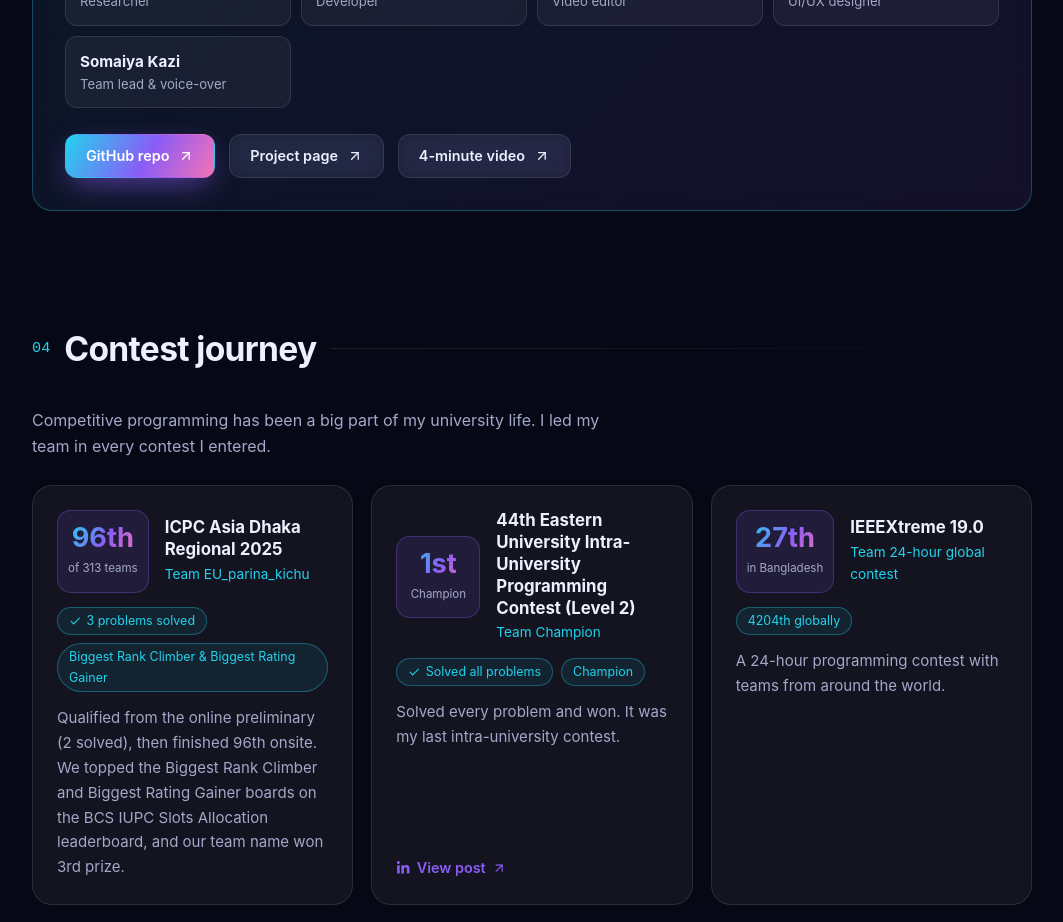
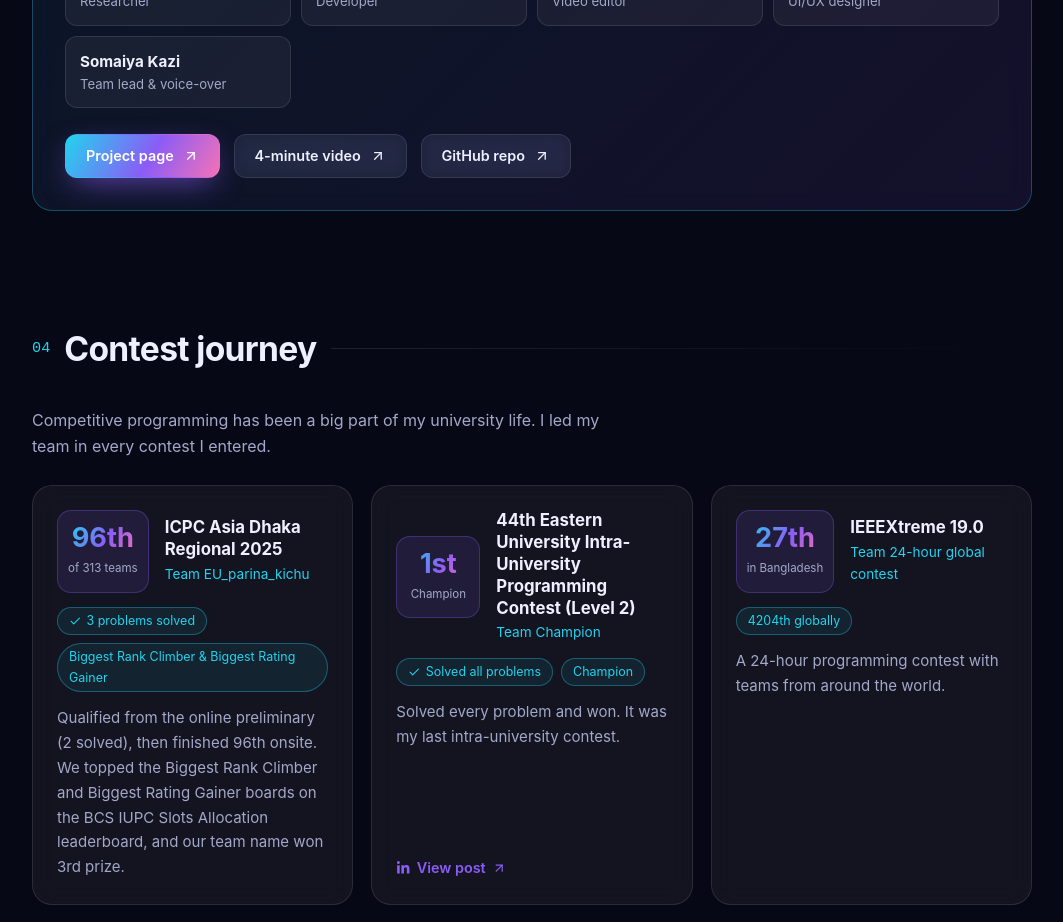
Before and after one commit to Somaiya-0/portfolio, a React (Vite) app: page / in a window 1280 px wide. Shown: the part 2380-3302 px from the top of the page, without its empty margins (108-1171 px from the left). Built offline with nearby package versions, Linux system fonts and the light colour scheme.

Commit message:
NASA card: highlight project page, add video link

```diff
--- a/src/App.jsx
+++ b/src/App.jsx
@@ -200,9 +200,9 @@ const nasa = {
   ],
   tags: ['3D game', 'NASA open data', 'Team leadership'],
   links: [
+    { label: 'Project page', url: 'https://www.spaceappschallenge.org/2026/find-a-team/confused-unga-bunga/?tab=project' },
+    { label: '4-minute video', url: 'https://www.youtube.com/watch?v=Q1XFB1vX118' },
     { label: 'GitHub repo', url: 'https://github.com/mmhtanvir/MissionMohakash' },
-    { label: 'Project page', url: 'https://www.spaceappschallenge.org/2026/find-a-team/confused-unga-bunga/?tab=project' },
-    { label: '4-minute video', url: 'https://lnkd.in/gRYAV3Vg' },
   ],
 }
 
```
